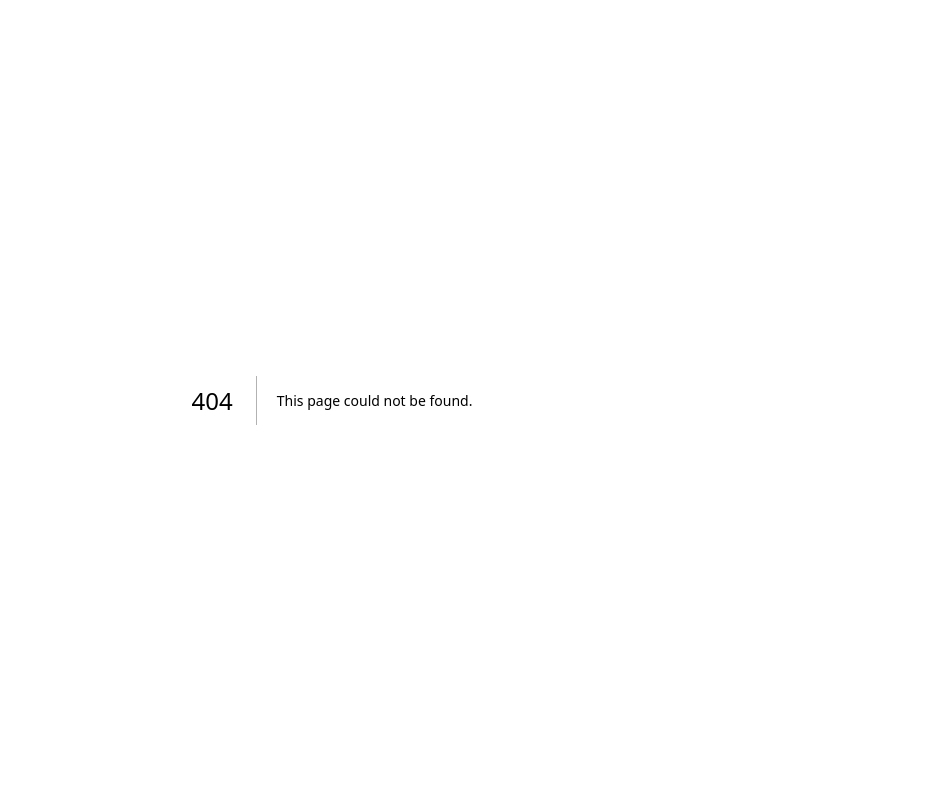
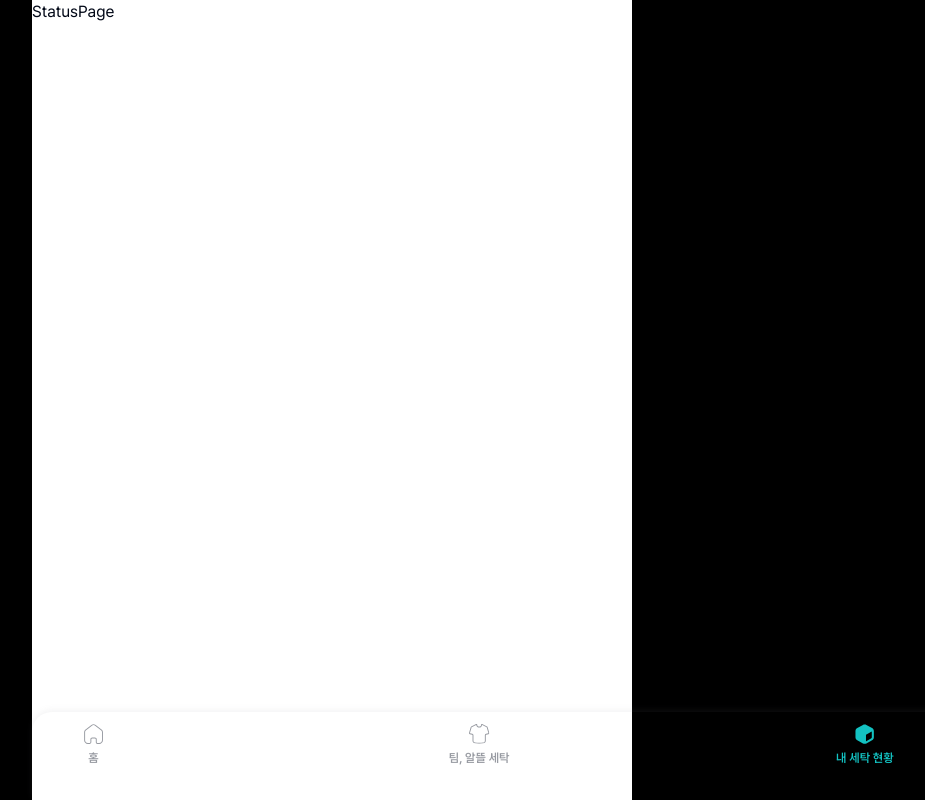
Before and after one commit to Coinlaundryapp/carry-app, a Next.js app: page /status in a window 1280 px wide. Before the commit this address had no page. Shown: the whole page, without its empty margins (308-1233 px from the left). Built offline with nearby package versions, Linux system fonts and the light colour scheme.

Commit message:
feat: 레이아웃 및 라우팅

```diff
--- /dev/null
+++ b/src/app/(app)/layout.tsx
@@ -0,0 +1,14 @@
+import { BottomNavigation } from '@/components/share/BottomNavigation';
+
+export default function Layout({
+  children,
+}: Readonly<{
+  children: React.ReactNode;
+}>) {
+  return (
+    <div className="mx-auto flex h-dvh max-w-[600px] flex-col justify-between overflow-hidden bg-white">
+      <div className="h-full overflow-scroll pb-8">{children}</div>
+      <BottomNavigation />
+    </div>
+  );
+}
--- /dev/null
+++ b/src/app/(app)/my/page.tsx
@@ -0,0 +1,3 @@
+export default function MyPage() {
+  return <h1>MyPage</h1>;
+}
--- /dev/null
+++ b/src/app/(app)/status/page.tsx
@@ -0,0 +1,3 @@
+export default function StatusPage() {
+  return <h1>StatusPage</h1>;
+}
--- /dev/null
+++ b/src/app/(app)/team/page.tsx
@@ -0,0 +1,3 @@
+export default function TeamPage() {
+  return <h1>TeamPage</h1>;
+}
--- a/src/app/layout.tsx
+++ b/src/app/layout.tsx
@@ -1,6 +1,7 @@
 import type { Metadata } from 'next';
 import './globals.css';
 import localFont from 'next/font/local';
+import clsx from 'clsx';
 
 export const pretendard = localFont({
   src: '../../public/fonts/PretendardVariable.woff2',
@@ -19,7 +20,7 @@ export default function RootLayout({
 }>) {
   return (
     <html lang="en">
-      <body className={pretendard.className}>{children}</body>
+      <body className={clsx(pretendard.className, 'overflow-hidden bg-black')}>{children}</body>
     </html>
   );
 }
--- a/src/app/page.tsx
+++ /dev/null
@@ -1,8 +0,0 @@
-export default function Home() {
-  return (
-    <main>
-      <h1>Home</h1>
-      <p>Home page contentM</p>
-    </main>
-  );
-}
```
